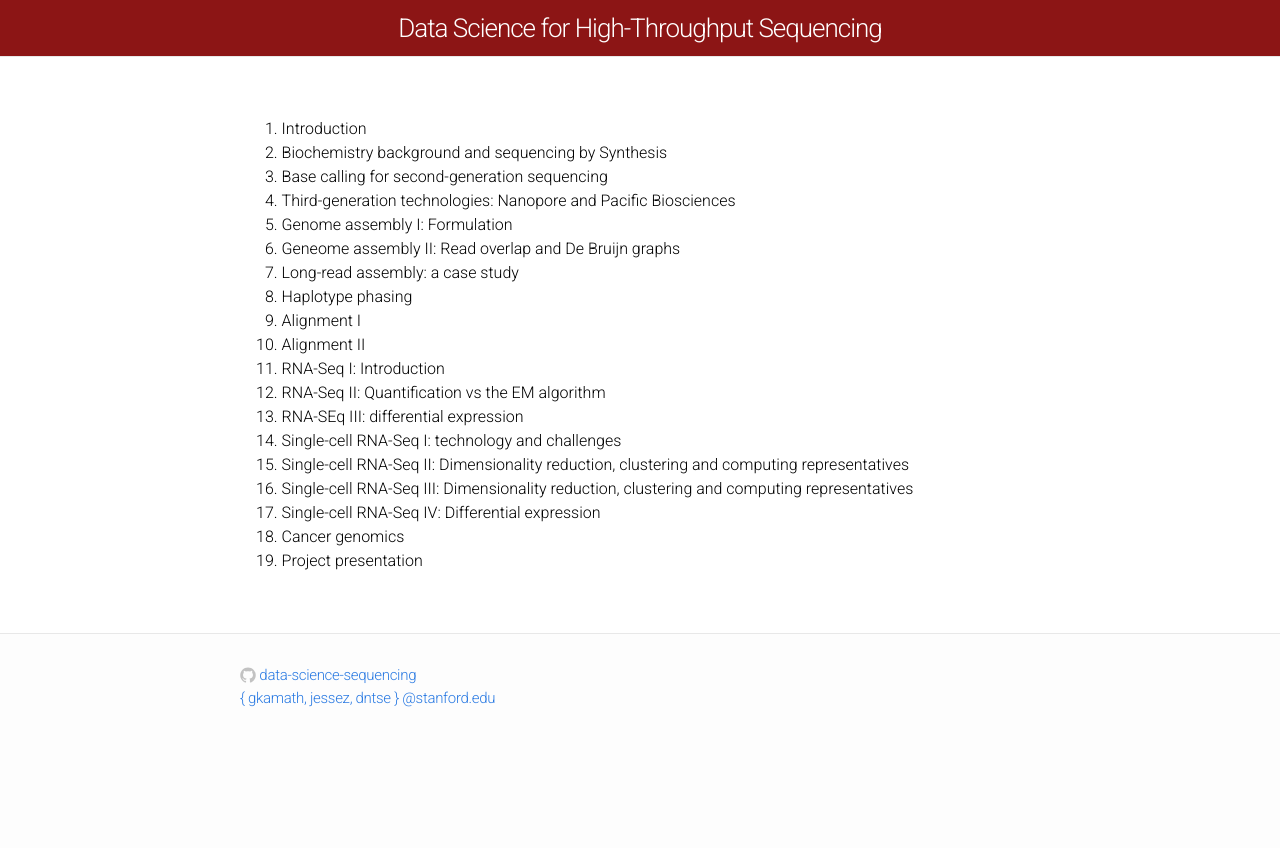
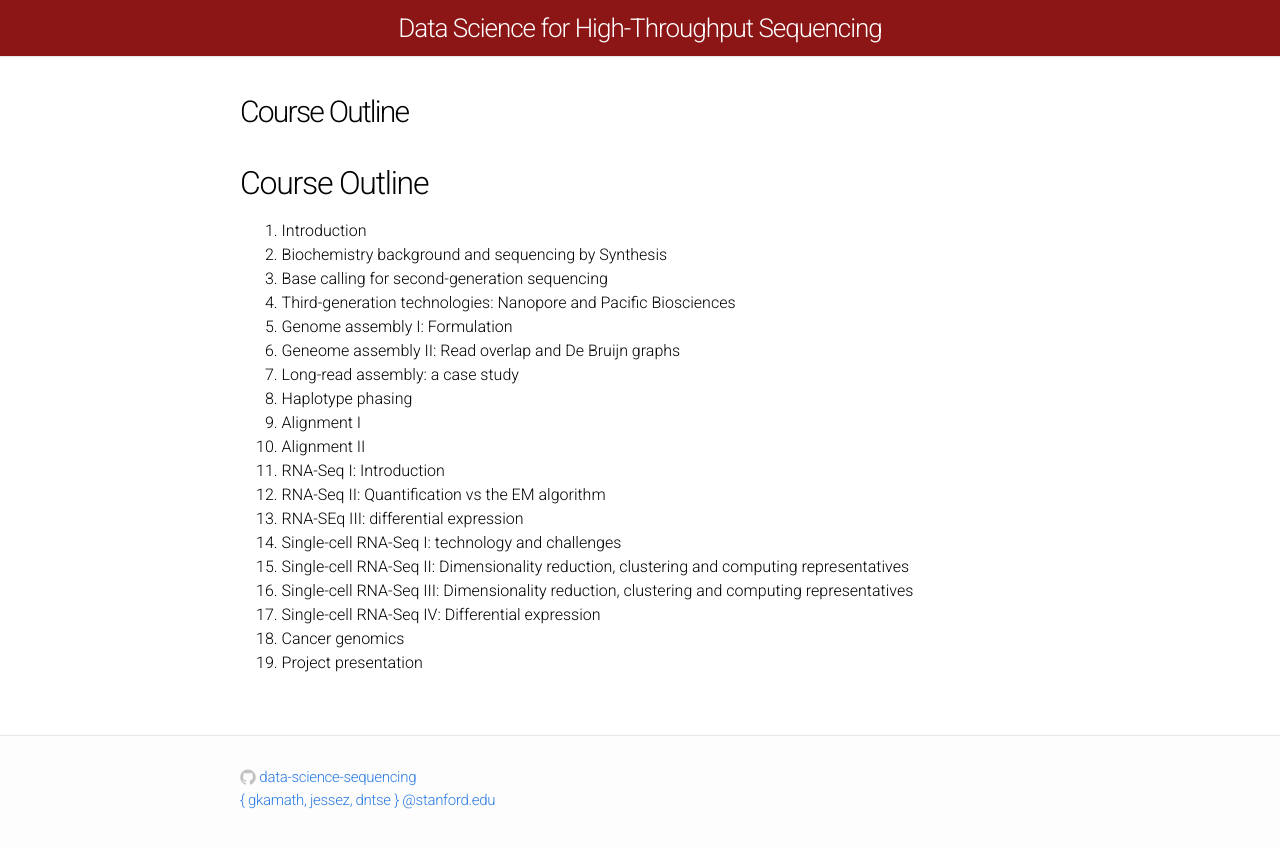
Before and after one commit to laurashen/data-science-sequencing.github.io, a Jekyll site: the page built from Win2018/lectures/lecture0.md, in a window 1280 px wide. Shown: the top 848 px of the page. Built offline with Jekyll 4.4.1, drawn with Linux system fonts in a browser that asks for light colours; comment, search, counter and statistics services are not loaded; our own code applies the rules of GitHub Pages for plain Markdown files.

Commit message:
revamped website for Winter 2018

```diff
--- a/Win2018/lectures/lecture0.md
+++ b/Win2018/lectures/lecture0.md
@@ -3,6 +3,8 @@
 mathjax: true
 permalink: /Win2018/lectures/lecture0/
 ---
+
+## Course Outline
 
   1.  Introduction
   2.  Biochemistry background and sequencing by Synthesis
```
